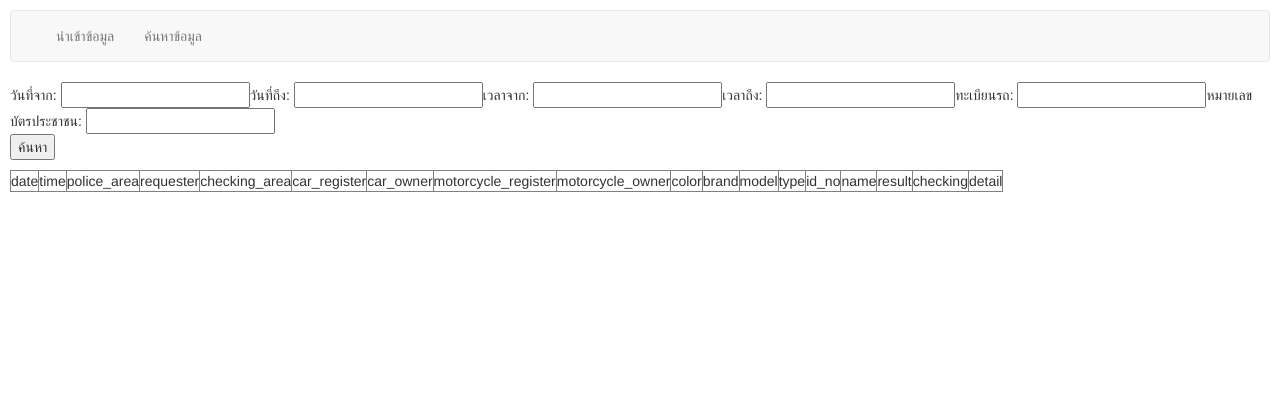
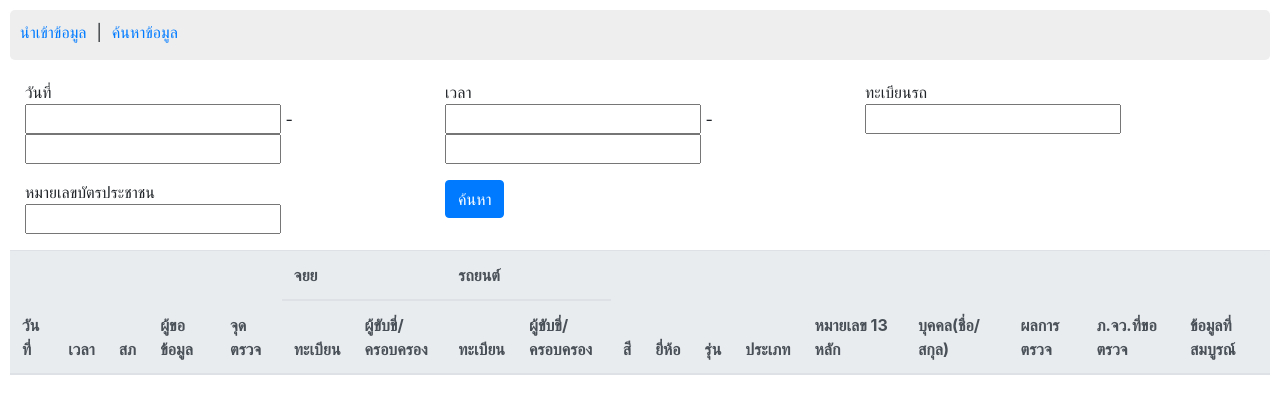
Before and after one commit to niponpant0ng/supspect_checking, a Next.js app: page /search in a window 1280 px wide. Shown: the top 414 px of the page. Built offline with nearby package versions, Linux system fonts and the light colour scheme.

Commit message:
Style search page

```diff
--- a/components/Header.js
+++ b/components/Header.js
@@ -1,18 +1,18 @@
 import Link from "next/link"
 
+const menuStyle = {
+  width: "100%",
+  height: 50,
+  padding: 10,
+  backgroundColor: "#eee",
+  borderRadius: 5,
+  marginBottom: 20
+}
+
 export default (props) => (
-  <nav className="navbar navbar-default">
-    <div className="container-fluid">
-      <div className="collapse navbar-collapse">
-        <ul className="nav navbar-nav">
-          <li>
-            <Link href={`/`}><a>นำเข้าข้อมูล</a></Link>
-          </li>
-          <li>
-            <Link href={`/search`}><a>ค้นหาข้อมูล</a></Link>
-          </li>
-        </ul>
-      </div>
-    </div>
-  </nav>
+  <div style={ menuStyle }>
+    <Link href={`/`}><a>นำเข้าข้อมูล</a></Link>
+    <div style={{ display: "inline-block", marginLeft: 10, marginRight: 10 }}>|</div>
+    <Link href={`/search`}><a>ค้นหาข้อมูล</a></Link>
+  </div>
 )
--- a/pages/_document.js
+++ b/pages/_document.js
@@ -8,10 +8,15 @@ export default class MyDocument extends Document {
 
   render() {
     return (
-      <html>
-        <Head>
-          <link rel="stylesheet" href="https://maxcdn.bootstrapcdn.com/bootstrap/3.3.7/css/bootstrap.min.css" integrity="sha384-BVYiiSIFeK1dGmJRAkycuHAHRg32OmUcww7on3RYdg4Va+PmSTsz/K68vbdEjh4u" crossOrigin="anonymous"/>
-        </Head>
+      <html lang="en">
+        <head>
+          <meta charSet="utf-8"/>
+          <meta name="viewport" content="width=device-width, initial-scale=1, shrink-to-fit=no"/>
+
+          <link rel="stylesheet" href="https://stackpath.bootstrapcdn.com/bootstrap/4.1.3/css/bootstrap.min.css" integrity="sha384-MCw98/SFnGE8fJT3GXwEOngsV7Zt27NXFoaoApmYm81iuXoPkFOJwJ8ERdknLPMO" crossOrigin="anonymous"/>
+
+          <title>Hello, world!</title>
+        </head>
         <body>
           <Main />
           <NextScript />
--- a/pages/search.js
+++ b/pages/search.js
@@ -63,41 +63,71 @@ export default class Search extends React.Component {
 
     return (
       <Layout>
-        วันที่จาก: <input value={ dateFrom } onChange={ this.onFilterChanged.bind(null, 'dateFrom') }/>
-        วันที่ถึง: <input value={ dateTo } onChange={ this.onFilterChanged.bind(null, 'dateTo') }/>
-        เวลาจาก: <input value={ timeFrom } onChange={ this.onFilterChanged.bind(null, 'timeFrom') }/>
-        เวลาถึง: <input value={ timeTo } onChange={ this.onFilterChanged.bind(null, 'timeTo') }/>
-        ทะเบียนรถ: <input value={ plateNo } onChange={ this.onFilterChanged.bind(null, 'plateNo') }/>
-        หมายเลขบัตรประชาชน: <input value={ idNo } onChange={ this.onFilterChanged.bind(null, 'idNo') }/>
-        <p><button onClick={ this.onSearchClicked }>ค้นหา</button></p>
+        <div className="container-fluid">
+          <div className="row">
+            <div className="col-4 form-group">
+              <div>วันที่</div>
+              <input value={ dateFrom } onChange={ this.onFilterChanged.bind(null, 'dateFrom') }/> - <input value={ dateTo } onChange={ this.onFilterChanged.bind(null, 'dateTo') }/>
+            </div>
 
-        <table border="1" cellPadding="0" cellSpacing="0">
-          <thead>
+            <div className="col-4 form-group">
+              <div>เวลา</div>
+              <input value={ timeFrom } onChange={ this.onFilterChanged.bind(null, 'timeFrom') }/> - <input value={ timeTo } onChange={ this.onFilterChanged.bind(null, 'timeTo') }/>
+            </div>
+
+            <div className="col-4 form-group">
+              <div>ทะเบียนรถ</div>
+              <input value={ plateNo } onChange={ this.onFilterChanged.bind(null, 'plateNo') }/>
+            </div>
+          </div>
+
+          <div className="row">
+            <div className="col-4 form-group">
+              <div>หมายเลขบัตรประชาชน</div>
+              <input value={ idNo } onChange={ this.onFilterChanged.bind(null, 'idNo') }/>
+            </div>
+
+            <div className="col-4 form-group">
+              <button className="btn btn-primary" onClick={ this.onSearchClicked }>ค้นหา</button>
+            </div>
+          </div>
+
+          <div className="row">
+            <div className="table-responsive">
+              <table className="table table-striped" style={{ width: "auto" }}>
+                <thead className="thead-light">
                   <tr>
-              <td>date</td>
-              <td>time</td>
-              <td>police_area</td>
-              <td>requester</td>
-              <td>checking_area</td>
-              <td>car_register</td>
-              <td>car_owner</td>
-              <td>motorcycle_register</td>
-              <td>motorcycle_owner</td>
-              <td>color</td>
-              <td>brand</td>
-              <td>model</td>
-              <td>type</td>
-              <td>id_no</td>
-              <td>name</td>
-              <td>result</td>
-              <td>checking</td>
-              <td>detail</td>
+                    <th scope="col" rowSpan="2">วันที่</th>
+                    <th scope="col" rowSpan="2">เวลา</th>
+                    <th scope="col" rowSpan="2">สภ</th>
+                    <th scope="col" rowSpan="2">ผู้ขอข้อมูล</th>
+                    <th scope="col" rowSpan="2">จุดตรวจ</th>
+                    <th scope="col" colSpan="2">จยย</th>
+                    <th scope="col" colSpan="2">รถยนต์</th>
+                    <th scope="col" rowSpan="2">สี</th>
+                    <th scope="col" rowSpan="2">ยี่ห้อ</th>
+                    <th scope="col" rowSpan="2">รุ่น</th>
+                    <th scope="col" rowSpan="2">ประเภท</th>
+                    <th scope="col" rowSpan="2">หมายเลข 13 หลัก</th>
+                    <th scope="col" rowSpan="2">บุคคล(ชื่อ/สกุล)</th>
+                    <th scope="col" rowSpan="2">ผลการตรวจ</th>
+                    <th scope="col" rowSpan="2">ภ.จว.ที่ขอตรวจ</th>
+                    <th scope="col" rowSpan="2">ข้อมูลที่สมบูรณ์</th>
+                  </tr>
+                  <tr>
+                    <th scope="col">ทะเบียน</th>
+                    <th scope="col">ผู้ขับขี่/ครอบครอง</th>
+                    <th scope="col">ทะเบียน</th>
+                    <th scope="col">ผู้ขับขี่/ครอบครอง</th>
                   </tr>
                 </thead>
                 <tbody>
                   { rows }
                 </tbody>
               </table>
+            </div>
+          </div>
+        </div>
       </Layout>
     )
   }
```
Lines whose indentation alone changed are shown as unchanged.
